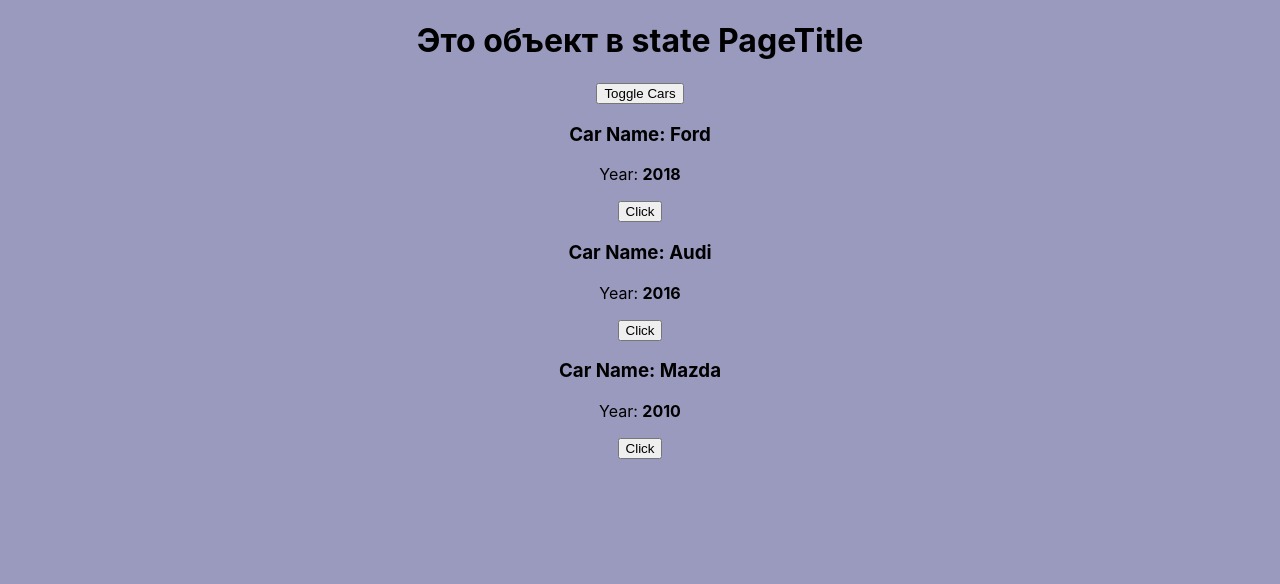
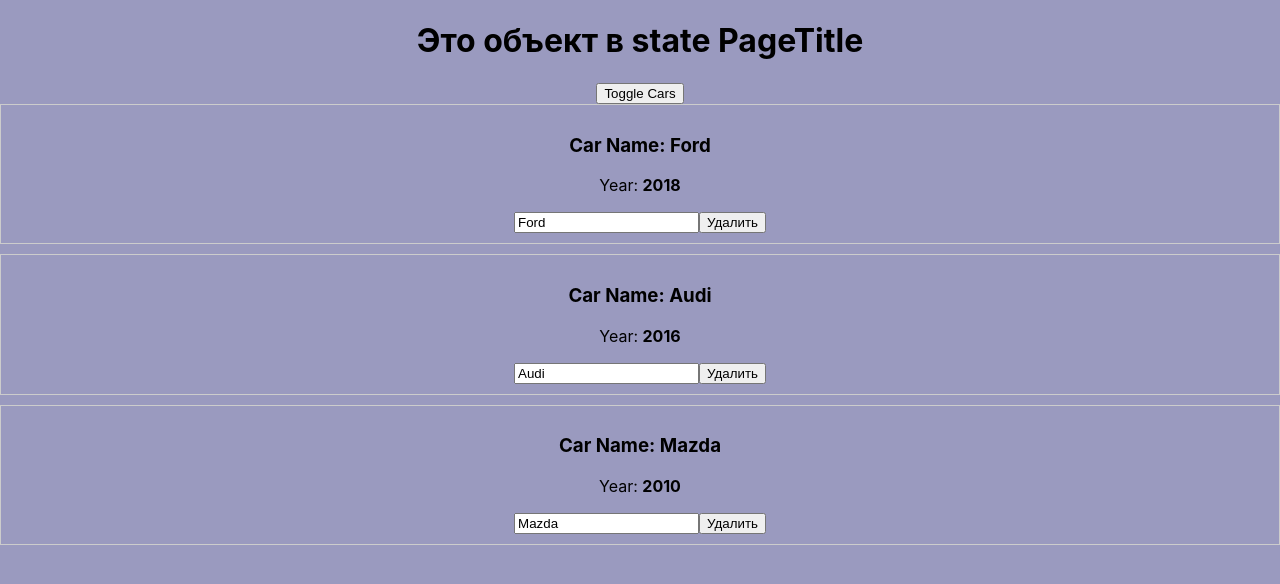
Before and after one commit to AdekWHATT/my-app, a React (Create React App) app: page / in a window 1280 px wide. Both pictures are taken after a click on the button "Toggle Cars". Shown: the top 584 px of the page. Built offline with nearby package versions, Linux system fonts and the light colour scheme.

Commit message:
3.8 dynamic lists, delete components,concat,splice,...this

```diff
--- a/src/App.js
+++ b/src/App.js
@@ -24,10 +24,20 @@
             showCars: !this.state.showCars
         })
     }
+    onChangeName = (name, index) => {
+       const car = this.state.cars[index]
+        car.name = name
+        const cars = [...this.state.cars]
+        cars[index] = car
+        this.setState({cars})
+        }
 
-    changeTitleHandler = pageTitle => {
-        this.setState({pageTitle})
-    }
+        deleteHandler(index) {
+            const cars = this.state.cars.concat()
+            cars.splice(index, 1)
+            this.setState({cars})
+        }
+
     render() {
 
         const divStyle = {
@@ -45,7 +55,8 @@
             key={index}
             name={car.name}
             year={car.year}
-            onChangeTitle={() => this.changeTitleHandler(car.name)}
+            onDelete={this.deleteHandler.bind(this, index)}
+            onChangeName={(event) => this.onChangeName(event.target.value, index)}
         /> )
     } )
 }
--- a/src/Car/Car.js
+++ b/src/Car/Car.js
@@ -1,19 +1,16 @@
 export default props => (
-    <div>
+    <div style={{
+        border: '1px solid #ccc',
+        marginBottom: '10px',
+        display: 'block',
+        padding: '10px'
+    }}>
         <h3>Car Name: {props.name}</h3>
         <p>Year: <strong>{props.year}</strong></p>
-        <button onClick={props.onChangeTitle}>Click</button>
+
+        <input type="text " onChange={props.onChangeName} value={props.name}/>
+
+        <button onClick={props.onDelete}>Удалить</button>
 
     </div>
 )
-
-
-// const Car = () => {
-//     return (
-//     <div>
-//         This is car component
-//     </div>
-//     )
-// }
-//
-// export default Car
```
